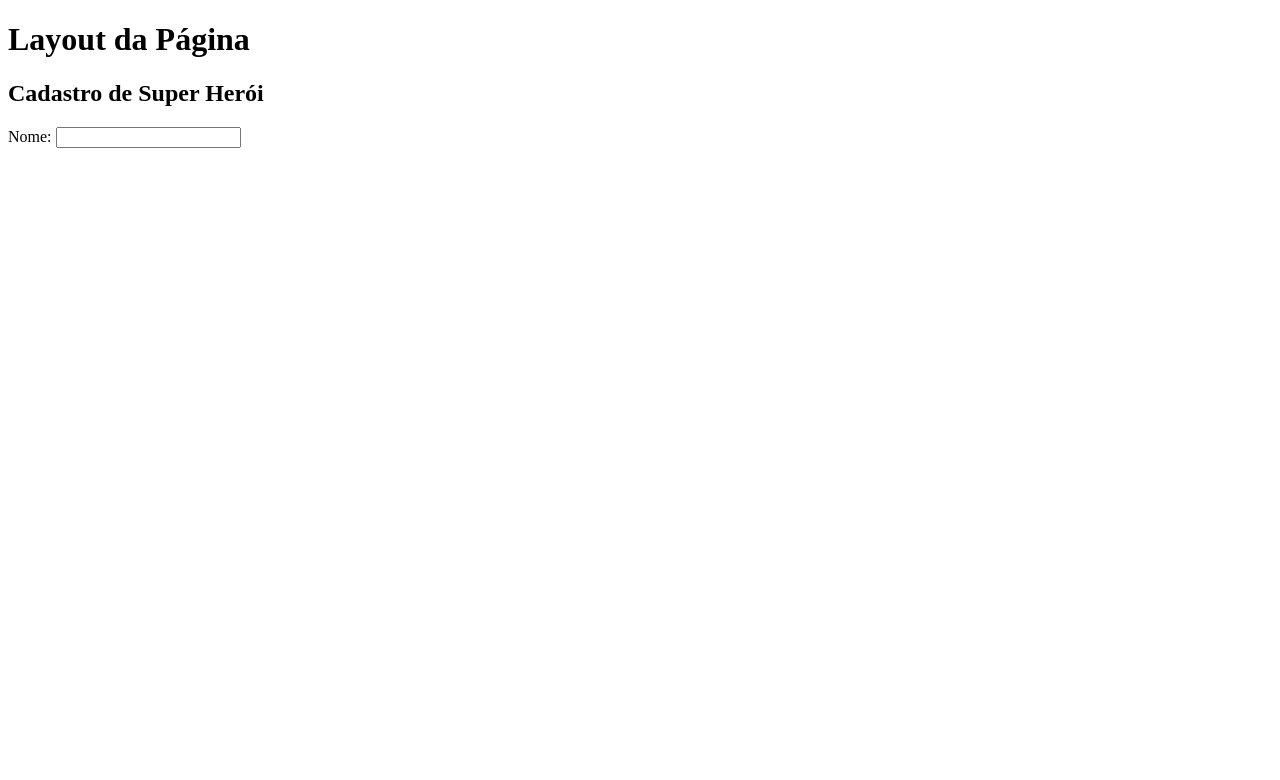
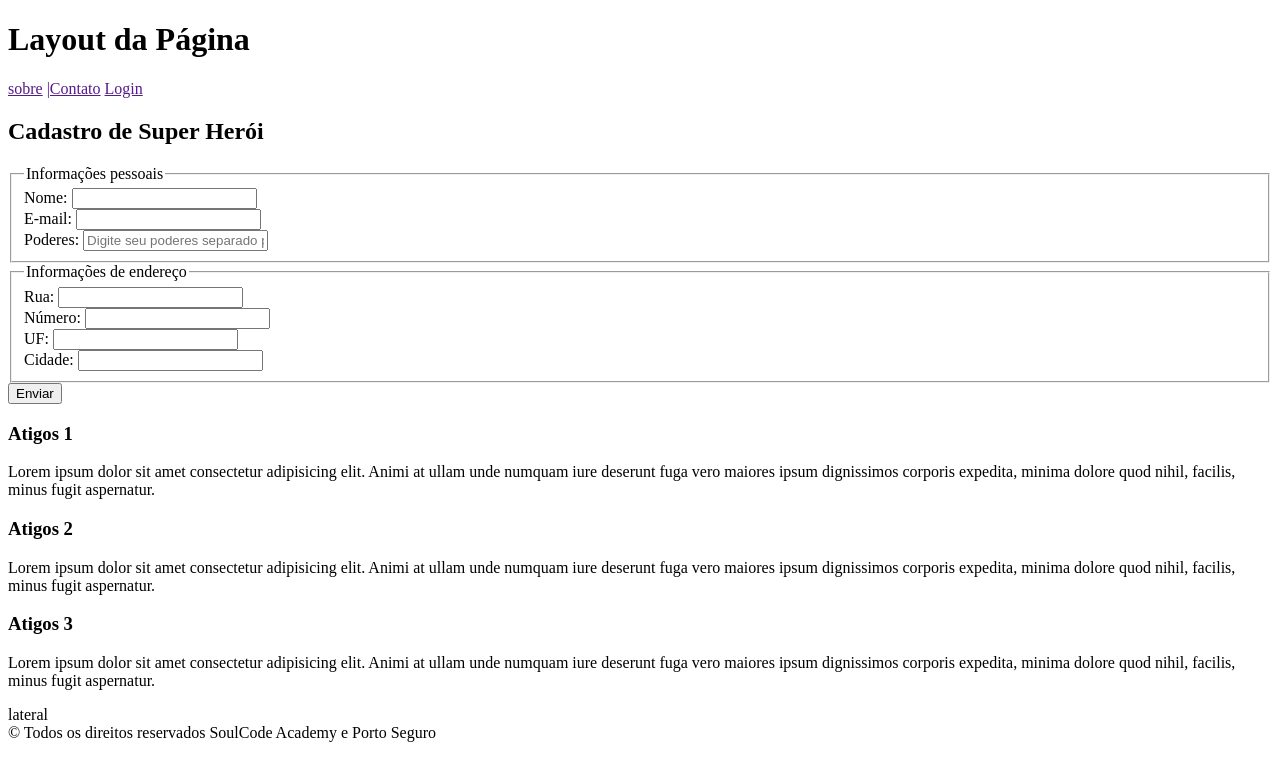
Before and after one commit to KSSIMIRO/SOUL_HTML, a plain HTML site: page aula-270623/index.html in a window 1280 px wide. Drawn offline with Linux system fonts and the light colour scheme.

Commit message:
aula 27/06/23

```diff
--- a/aula-270623/index.html
+++ b/aula-270623/index.html
@@ -1,16 +1,151 @@
 <!DOCTYPE html>
 <html lang="pt-BR">
     <head>
-    <meta charset="UTF-8">
+        <meta charset="UTF-8" />
         <title>Layout da Página</title>
     </head>
     <body>
+        <header>
             <h1>Layout da Página</h1>
 
+            <nav>
+                <a href="">sobre</a>
+                <a href="">|Contato</a>
+                <a href="">Login</a>
+            </nav>
+        </header>
+
+        <main>
+            <section>
+                <!--
+                    SEO Search Engine Optimization
+                    <header> -> Estrutura o cabeçalho da página
+                    <main> -> Estrutura o corpo principal da página
+                    <footer> -> Estrutura o rodapé da página
+                    <aside> -> Estrura uma barra lateral
+                    <nav> -> (Navegação) Links
+                    <section> -> Seção da página
+                    <article> -> Dwfine um artigo da página
+                    <div> -> Um container de elementos genericos
+                -->
+            </section>
+
+            <section>
                 <h2>Cadastro de Super Herói</h2>
-    <form action="">
-        <label for="">Nome:</label>
-        <input type="text" name="nome" id="nome" maxlength="100" required>
+                <form action="" method="POST">
+                    <!--
+                GET -> Envia pela url
+                POST -> Envia pelo pacote da requisição (fica escondido)
+            -->
+                    <fieldset>
+                        <legend>Informações pessoais</legend>
+
+                        <label for="nome">Nome:</label>
+                        <input
+                            type="text"
+                            name="nome"
+                            id="nome"
+                            maxlength="100"
+                            required
+                        />
+                        <br />
+
+                        <label for="email">E-mail:</label>
+                        <input
+                            type="email"
+                            name="email"
+                            id="email"
+                            maxlength="200"
+                            required
+                        />
+                        <br />
+
+                        <label for="poderes">Poderes:</label>
+                        <input
+                            type="text"
+                            name="poderes"
+                            id="poderes"
+                            maxlength="500"
+                            required
+                            placeholder="Digite seu poderes separado por vírgula"
+                        />
+                    </fieldset>
+
+                    <fieldset>
+                        <legend>Informações de endereço</legend>
+
+                        <label for="rua">Rua:</label>
+                        <input
+                            type="text"
+                            name="rua"
+                            id="rua"
+                            maxlength="150"
+                            required
+                        />
+                        <br />
+
+                        <label for="numero">Número:</label>
+                        <input
+                            type="text"
+                            name="numero"
+                            id="numero"
+                            maxlength="10"
+                            required
+                        />
+                        <br />
+
+                        <label for="estado">UF:</label>
+                        <input
+                            type="text"
+                            name="estado"
+                            id="estado"
+                            maxlength="2"
+                            required
+                        />
+                        <br />
+
+                        <label for="cidade">Cidade:</label>
+                        <input
+                            type="text"
+                            name="cidade"
+                            id="cidade"
+                            maxlength="100"
+                            required
+                        />
+                    </fieldset>
+
+                    <button>Enviar</button>
                 </form>
+            </section>
+
+            <section>
+                <article>
+                    <h3>Atigos 1</h3>
+                    <p>Lorem ipsum dolor sit amet consectetur adipisicing elit. Animi at ullam unde numquam iure deserunt fuga vero maiores ipsum dignissimos corporis expedita, minima dolore quod nihil, facilis, minus fugit aspernatur.</p>
+                </article>
+                <article>
+                    <h3>Atigos 2</h3>
+                    <p>Lorem ipsum dolor sit amet consectetur adipisicing elit. Animi at ullam unde numquam iure deserunt fuga vero maiores ipsum dignissimos corporis expedita, minima dolore quod nihil, facilis, minus fugit aspernatur.</p>
+                </article>
+                <article>
+                    <h3>Atigos 3</h3>
+                    <p>Lorem ipsum dolor sit amet consectetur adipisicing elit. Animi at ullam unde numquam iure deserunt fuga vero maiores ipsum dignissimos corporis expedita, minima dolore quod nihil, facilis, minus fugit aspernatur.</p>
+                </article>
+            </section>
+        </main>
+
+        <aside>
+            <div>
+                <div>
+                    <div>
+                        lateral
+                    </div>
+                </div>
+            </div>
+        </aside>
+
+        <footer>
+            &copy; Todos os direitos reservados SoulCode Academy e Porto Seguro
+        </footer>
     </body>
 </html>
```
Also changed, not shown: aula-270623/login.html (+26 -14 lines), aula-270623/formulario.html (line endings or trailing spaces). Lines whose indentation alone changed are shown as unchanged.
